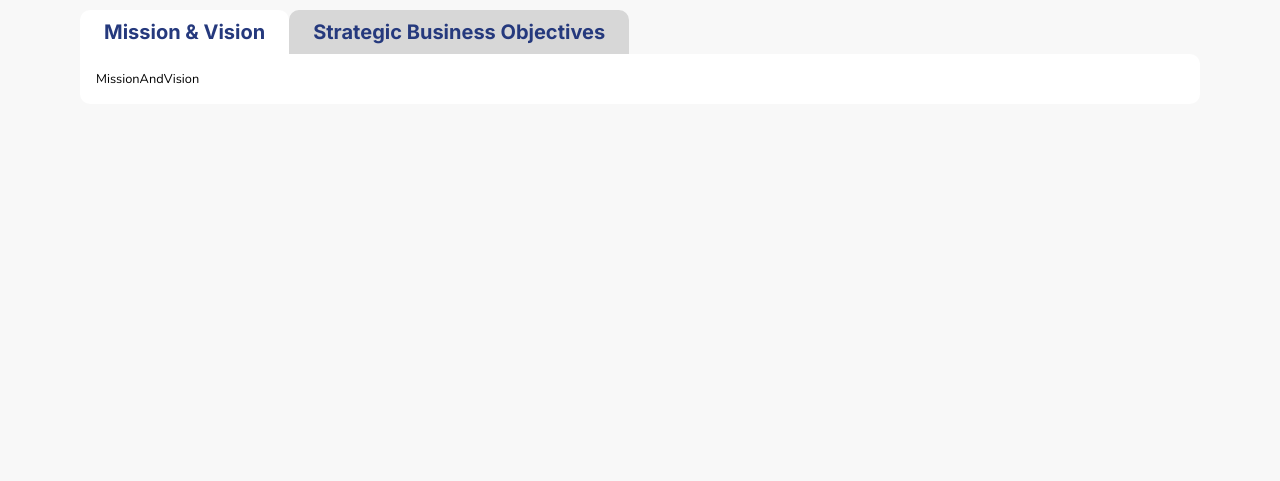
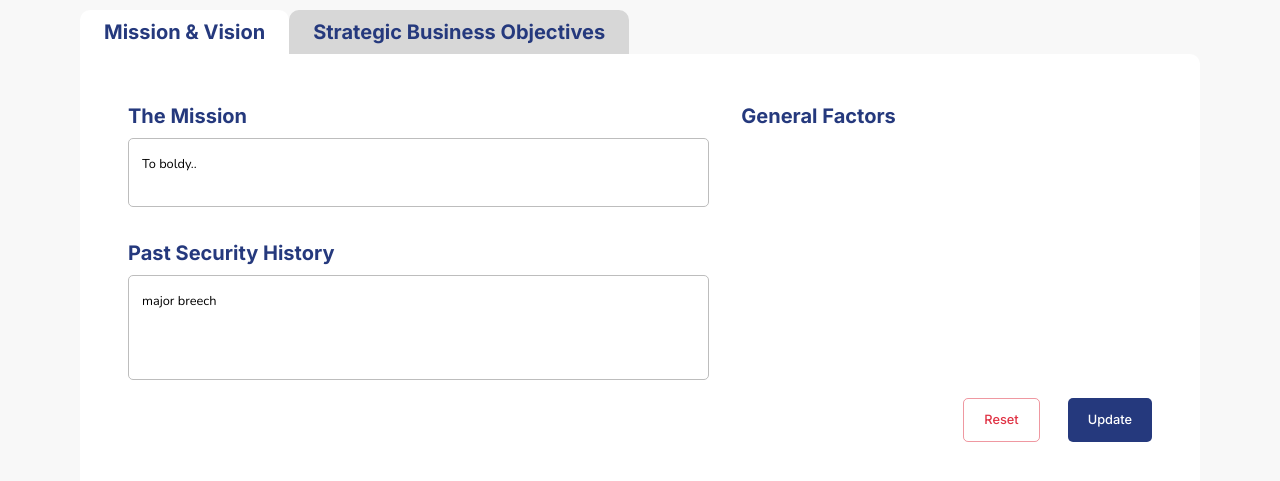
Before and after one commit to XaviourG/avertro-challenge, a React (Create React App) app in the folder client/: page / in a window 1280 px wide. Both pictures are taken after a click on the element "Mission & Vision". Shown: the part 405-886 px from the top of the page. Before the commit the page ends 800 px from the top, so only its background shows below. Built offline with nearby package versions, Linux system fonts and the light colour scheme; the HTML template or start-up script is replaced by a standard one.

Commit message:
implement basic Mission & Vision tab

```diff
--- a/client/src/components/mission/MissionAndVision.tsx
+++ b/client/src/components/mission/MissionAndVision.tsx
@@ -1,10 +1,120 @@
-import { ReactElement } from "react";
+import { Button, Grid, TextField, Typography } from "@mui/material";
+import { ReactElement, useEffect, useState } from "react";
+import { useStore } from "../../stores/RootStore";
+import { observer } from "mobx-react-lite";
+import Colors from "../../core/ColorPalette";
+import MissionContentDTO from "../../models/DTOs/MissionContentDTO";
 
-const MissionAndVision = (): ReactElement => {
+const MissionAndVision = observer((): ReactElement => {
+  const { StrategyStore } = useStore();
+  const [formData, setFormData] = useState<MissionContentDTO>(StrategyStore.mission);
+
+  const onChangeInput = (
+    e: React.ChangeEvent<HTMLInputElement | HTMLTextAreaElement>
+  ) => {
+    const { name, value } = e.target;
+    setFormData({ ...formData, [name]: value });
+    StrategyStore.updateMission({ ...formData, [name]: value });
+  }
+
+  const onSubmitForm = (e: React.FormEvent<HTMLFormElement>) => {
+    e.preventDefault();
+    //setFormState(ObjectivesFormValidator(formData));
+    StrategyStore.updateMission(formData);
+  }
+
+  useEffect(() => {
+    setFormData(StrategyStore.mission);
+  }, [StrategyStore.mission]);
+
+  const {
+    mission,
+    history,
+    factors,
+  } = formData;
 
   return (
-    <div>MissionAndVision</div>
+    <form onSubmit={onSubmitForm}>
+      <Grid container sx={{p: '2rem'}}>
+        <Grid item xs={12} lg={7} pr={{sx: '0rem', lg: '1rem'}}>
+          <Typography variant="h2" sx={{ pb: '0.5rem' }}>
+            {'The Mission'}
+          </Typography>
+          <TextField
+            name='mission'
+            type='text'
+            onChange={onChangeInput}
+            value={mission}
+            fullWidth
+            multiline
+            rows={2}
+            // error={formState.errors.title}
+            // helperText={formState.errorText.title}
+          />
+          <Typography variant="h2" sx={{ pb: '0.5rem', pt: '2rem' }}>
+            {'Past Security History'}
+          </Typography>
+          <TextField
+            name='history'
+            type='text'
+            onChange={onChangeInput}
+            value={history}
+            fullWidth
+            multiline
+            rows={4}
+            // error={formState.errors.title}
+            // helperText={formState.errorText.title}
+          />
+        </Grid>
+
+        <Grid item xs={12} lg={5} pl={{sx: '0rem', lg: '1rem'}}>
+          <Typography variant="h2" sx={{ pb: '0.5rem' }}>
+            {'General Factors'}
+          </Typography>
+        </Grid>
+
+        <Grid item xs={12}>
+          <div style={{
+            display: 'flex',
+            justifyContent: 'end',
+            paddingTop: '1.125rem',
+          }}>
+            <Button color="error" variant="outlined" sx={{
+              py: '0.75rem',
+              px: '1.25rem',
+              textTransform: 'none',
+              boxShadow: 'none',
+              borderRadius: '5px',
+            }} onClick={StrategyStore.resetMission}>
+              <Typography sx={{
+                fontFamily: 'Inter',
+                fontWeight: 500,
+                color: Colors.AVERTRO_RED,
+              }}>
+                Reset
+              </Typography>
+            </Button>
+            <Button type="submit" color="primary" variant="contained" sx={{
+              ml: '1.75rem',
+              py: '0.75rem',
+              px: '1.25rem',
+              textTransform: 'none',
+              boxShadow: 'none',
+              borderRadius: '5px',
+            }}>
+              <Typography sx={{
+                fontFamily: 'Inter',
+                fontWeight: 500,
+                color: Colors.AVERTRO_WHITE,
+              }}>
+                Update
+              </Typography>
+            </Button>
+          </div>
+        </Grid>
+      </Grid>
+    </form>
   );
-}
+});
 
 export default MissionAndVision;
--- a/client/src/models/DTOs/MissionContentDTO.ts
+++ b/client/src/models/DTOs/MissionContentDTO.ts
@@ -1,5 +1,30 @@
+export enum ExperienceFactor {
+  First_External_Partner = 1,
+  Experienced = 2,
+}
+
+export enum ClientSizeFactor {
+  Startup = 1,
+  Business = 2,
+  Enterprise = 3,
+}
+
+export enum WorkTypeFactor {
+  Audit = 1,
+  Both = 2,
+  Integration = 3,
+}
+
+export interface SecurityFactors {
+  experience: ExperienceFactor,
+  clientSize: ClientSizeFactor,
+  workType: WorkTypeFactor,
+}
+
 interface MissionContentDTO {
-
+  mission: string,
+  history: string,
+  factors: SecurityFactors,
 }
 
 export default MissionContentDTO;
--- a/client/src/models/seed/ChallengeSeedData.ts
+++ b/client/src/models/seed/ChallengeSeedData.ts
@@ -1,5 +1,5 @@
 import BusinessObjectiveDTO from "../DTOs/BusinessObjectiveDTO";
-import MissionContentDTO from "../DTOs/MissionContentDTO";
+import MissionContentDTO, { ClientSizeFactor, ExperienceFactor, WorkTypeFactor } from "../DTOs/MissionContentDTO";
 
 export const objectivesSeedData: BusinessObjectiveDTO[] = [
   {
@@ -21,4 +21,12 @@ export const objectivesSeedData: BusinessObjectiveDTO[] = [
   }
 ]
 
-export const missionSeedData: MissionContentDTO = {};
+export const missionSeedData: MissionContentDTO = {
+  mission: 'To boldy..',
+  history: 'major breech',
+  factors: {
+    experience: ExperienceFactor.First_External_Partner,
+    clientSize: ClientSizeFactor.Startup,
+    workType: WorkTypeFactor.Audit,
+  },
+};
--- a/client/src/stores/StrategyStore.ts
+++ b/client/src/stores/StrategyStore.ts
@@ -52,6 +52,20 @@ class StrategyStore {
       });
     }
   };
+
+  updateMission = (
+    content: MissionContentDTO,
+  ): void => {
+    runInAction(() => {
+      this.mission = content;
+    });
+  };
+
+  resetMission = (): void => {
+    runInAction(() => {
+      this.mission = missionSeedData;
+    });
+  };
 }
 
 export default StrategyStore;
```
